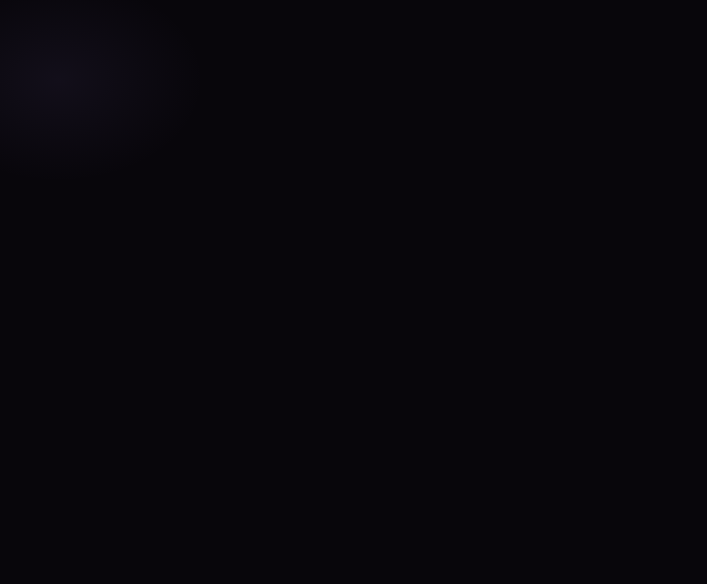
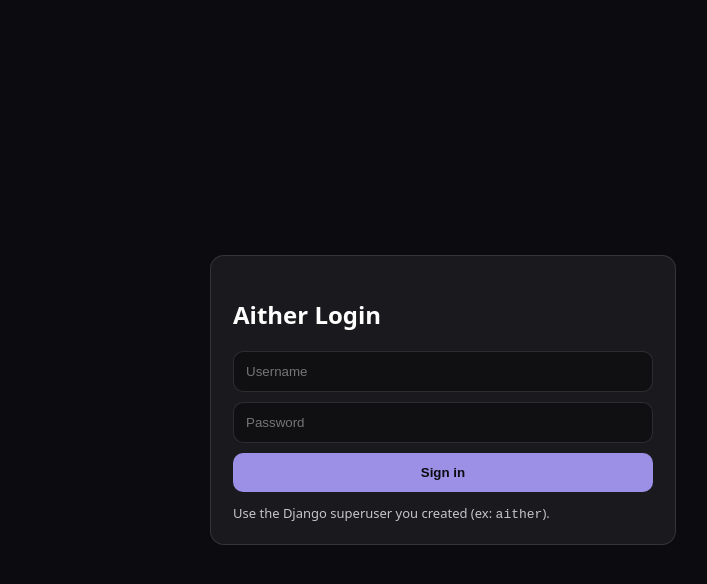
Before and after one commit to EventFulOgee4/Aither, a React app in the folder frontend/: page /login in a window 1280 px wide. Before the commit this address had no page. Shown: the top 584 px of the page, without its empty margins (197-904 px from the left). Built offline with nearby package versions, Linux system fonts and the light colour scheme; the HTML template or start-up script is replaced by a standard one.

Commit message:
Updated the router for pagination

```diff
--- a/frontend/src/router.jsx
+++ b/frontend/src/router.jsx
@@ -1,16 +1,26 @@
-/*
-	Router setup: if you don't have react-router-dom installed run:
-		npm install react-router-dom
-*/
 import React from "react";
-import { BrowserRouter, Routes, Route } from "react-router-dom";
+import { BrowserRouter, Routes, Route, Navigate } from "react-router-dom";
 import Home from "./pages/Home/Home";
+import LoginPage from "./pages/Login/Login";
+import { isAuthed } from "./api/auth";
+
+function ProtectedRoute({ children }) {
+  return isAuthed() ? children : <Navigate to="/login" replace />;
+}
 
 export default function AppRouter() {
   return (
     <BrowserRouter>
       <Routes>
-        <Route path="/" element={<Home />} />
+        <Route path="/login" element={<LoginPage />} />
+        <Route
+          path="/"
+          element={
+            <ProtectedRoute>
+              <Home />
+            </ProtectedRoute>
+          }
+        />
       </Routes>
     </BrowserRouter>
   );
```
